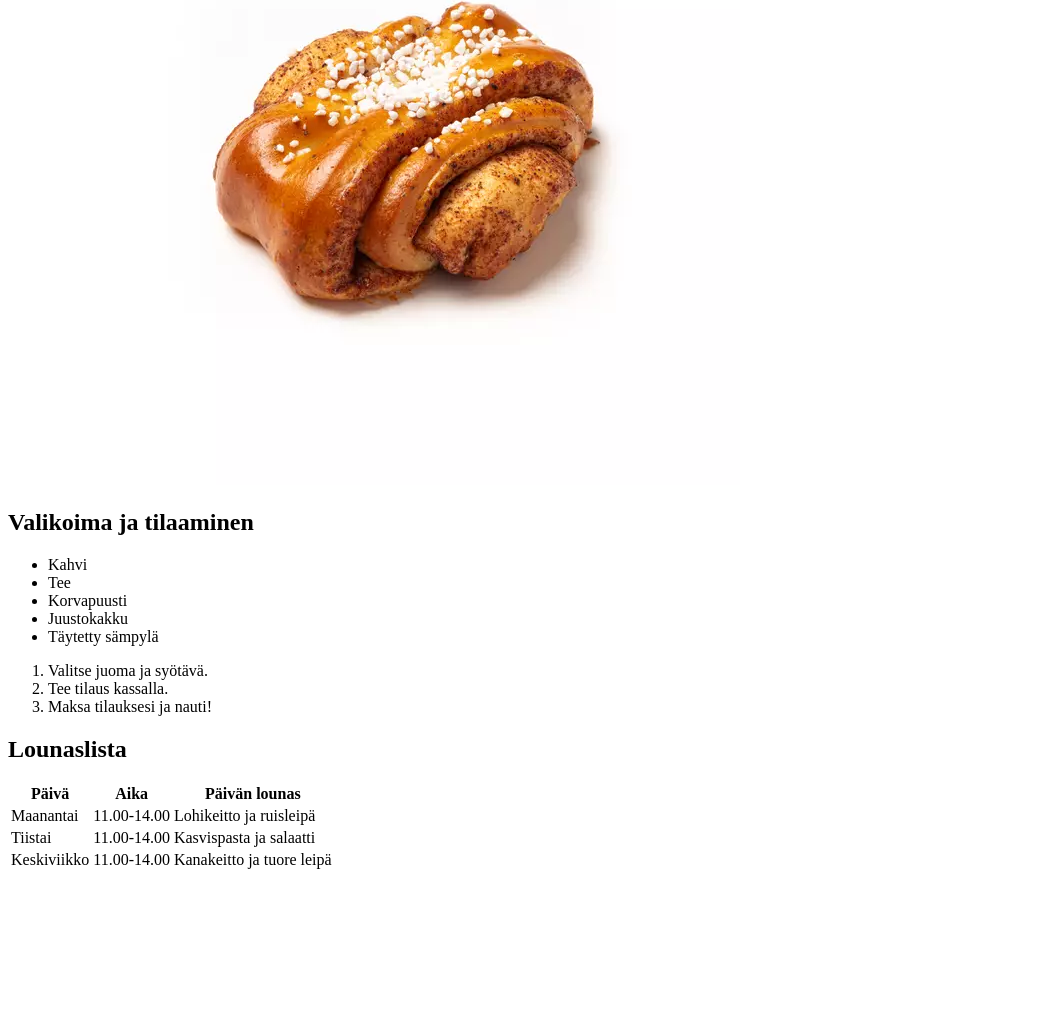
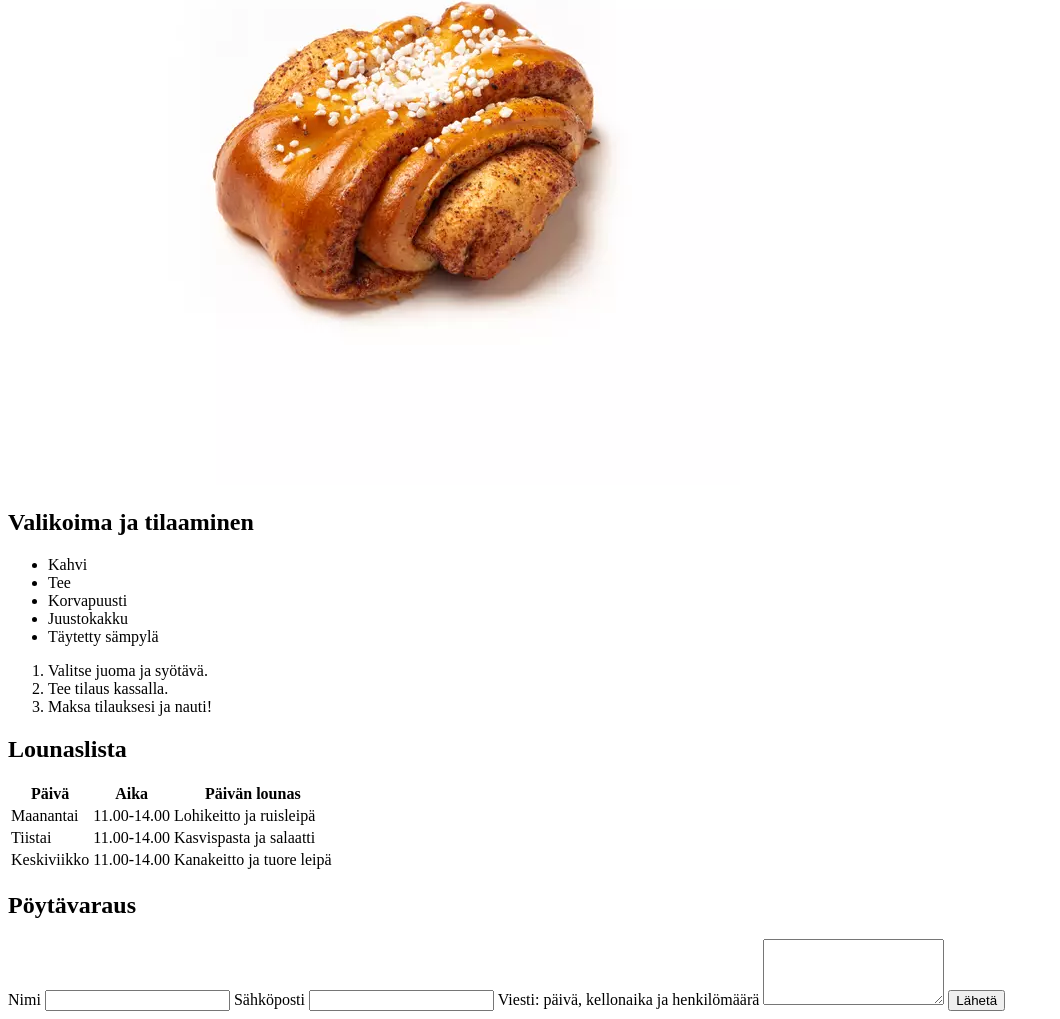
Before and after one commit to amonajen/html-harjoitukset, a plain HTML site: page kahvila/index.html in a window 1280 px wide. Shown: the part 2093-3112 px from the top of the page, without its empty margins (0-1060 px from the left). Before the commit the page ends 2973 px from the top, so only its background shows below. Drawn offline with Linux system fonts and the light colour scheme.

Commit message:
Lisää pöytävarauslomake

```diff
--- a/kahvila/index.html
+++ b/kahvila/index.html
@@ -71,6 +71,23 @@
                 </tbody>
             </table>
         </section>
+
+        <section class="osio">
+            <h2>Pöytävaraus</h2>
+
+            <form method="post" action="#">
+                <label for="nimi">Nimi</label>
+                <input type="text" id="nimi" name="nimi" class="lomake-kentta">
+
+                <label for="sahkoposti">Sähköposti</label>
+                <input type="email" id="sahkoposti" name="sahkoposti" class="lomake-kentta">
+
+                <label for="viesti">Viesti: päivä, kellonaika ja henkilömäärä</label>
+                <textarea id="viesti" name="viesti" class="lomake-kentta" rows="4"></textarea>
+
+                <button type="submit" class="nappi">Lähetä</button>
+            </form>
+        </section>
     </div>
 </body>
 </html>
```
